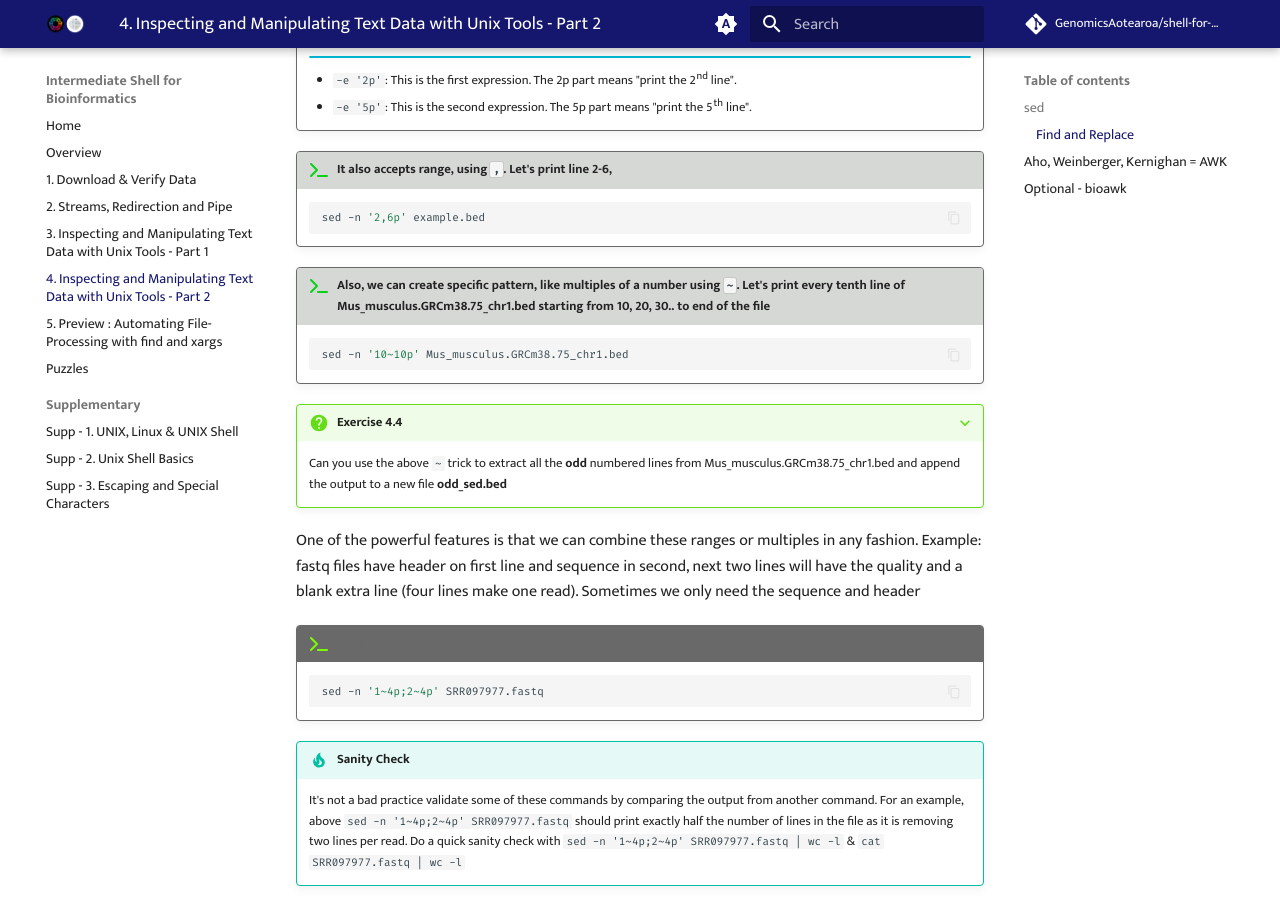
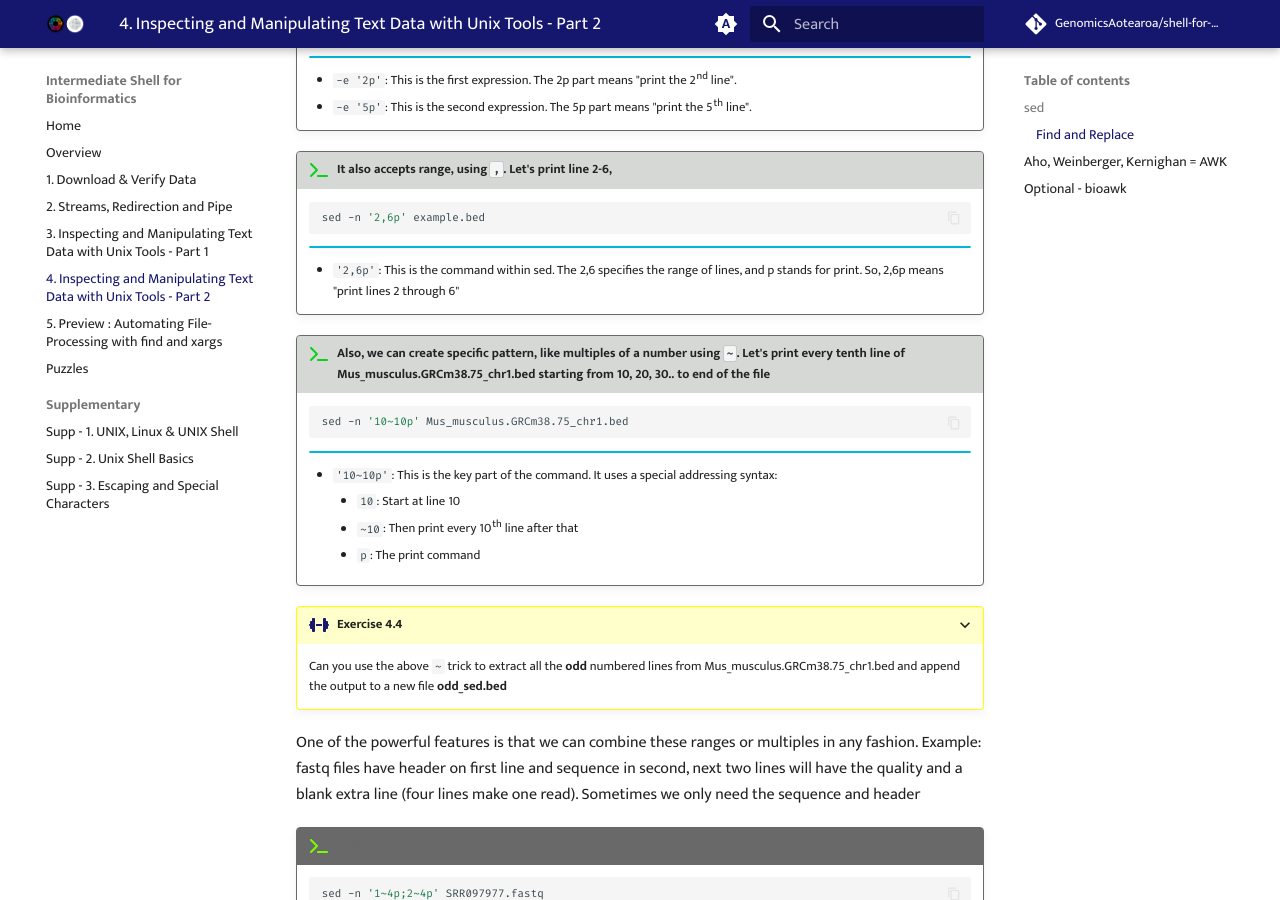
Before and after one commit to GenomicsAotearoa/shell-for-bioinformatics, an MkDocs documentation site: the page built from docs/5_inspectmanipulate2.md, in a window 1280 px wide and 900 px high, scrolled down 2230 px. Built offline with MkDocs 1.6.1 and Material for MkDocs 9.7.7, drawn with Linux system fonts in a browser that asks for light colours; comment, search, counter and statistics services are not loaded.

Commit message:
update sed syntax

````diff
--- a/docs/5_inspectmanipulate2.md
+++ b/docs/5_inspectmanipulate2.md
@@ -101,13 +101,24 @@ To print a specific line you can use the address function. Note that by default,
     ```bash
     sed -n '2,6p' example.bed
     ```
+
+    !!! info ""
+
+    - `'2,6p'`: This is the command within sed. The 2,6 specifies the range of lines, and p stands for print. So, 2,6p means "print lines 2 through 6"
+
 !!! terminal-2 "Also, we can create specific pattern, like multiples of a number using `~`. Let's print every tenth line of Mus_musculus.GRCm38.75_chr1.bed starting from 10, 20, 30.. to end of the file"
 
     ```bash
     sed -n '10~10p' Mus_musculus.GRCm38.75_chr1.bed
     ```
+    !!! info ""
+    - `'10~10p'`: This is the key part of the command. It uses a special addressing syntax:
+        - `10`: Start at line 10
+        - `~10`: Then print every 10th line after that
+        - `p`: The print command
 
-???+ question "Exercise 4.4"
+
+???+ dumbbell "Exercise 4.4"
 
     Can you use the above `~` trick to extract all the **odd** numbered lines from Mus_musculus.GRCm38.75_chr1.bed and append the output to a new file **odd_sed.bed**
 
````
